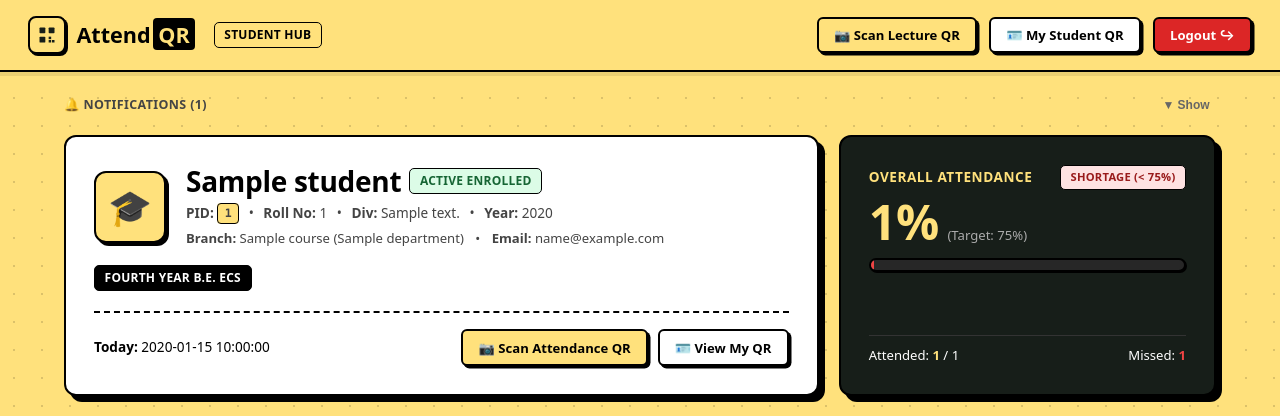
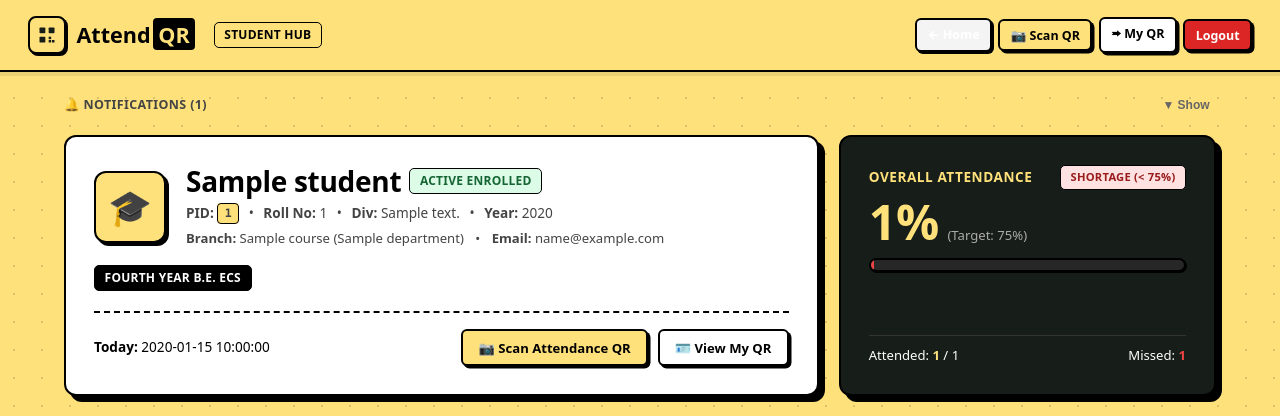
Before and after one commit to siddhantmeher45-stack/Qr-Scan-Attendance, a Flask app: template templates/student_dashboard.html in a window 1280 px wide. Shown: the top 416 px of the page. Run offline with Flask 3, Linux system fonts and the light colour scheme; the template is opened without the code that fills it: most values are stand-ins (such as "Sample title", 1, 10 or a date in 2020); some web fonts are replaced.

Commit message:
UI: Compact navbar buttons + add Home button to student dashboard
- student_dashboard.html: Add '← Home' dashboard button to navbar
- student_dashboard.html: Shrink all nav buttons (font 0.78rem, padding 0.35rem 0.65rem)
- teacher_dashboard.html: Shrink all 4 nav buttons to same compact size
- teacher_dashboard.html: Shorten labels (Start Session, Export, Logout, Home)
- Both: Reduce gap between buttons (0.4rem) so nothing overflows

```diff
--- a/templates/student_dashboard.html
+++ b/templates/student_dashboard.html
@@ -48,15 +48,22 @@
                     style="background:#000; color:#ffe17c; padding:0.1rem 0.35rem; border-radius:4px; margin-left:2px;">QR</span></span>
             <span class="badge badge-primary" style="margin-left:0.5rem; font-size:0.75rem;">Student Hub</span>
         </a>
-        <div class="nb-nav-right">
-            <button onclick="openScannerModal()" class="btn btn-sm btn-primary" style="font-weight:800;">
-                📷 Scan Lecture QR
+        <div class="nb-nav-right" style="display:flex; align-items:center; gap:0.4rem;">
+            <a href="/student-dashboard" class="btn btn-sm"
+               style="background:#f4f4f5; border:2px solid #000; font-weight:800; box-shadow:2px 2px 0 #000; text-decoration:none; font-size:0.78rem; padding:0.35rem 0.65rem;">
+                &#8592; Home
+            </a>
+            <button onclick="openScannerModal()" class="btn btn-sm btn-primary"
+                    style="font-weight:800; font-size:0.78rem; padding:0.35rem 0.65rem;">
+                &#128247; Scan QR
             </button>
-            <button onclick="openStudentQrModal()" class="btn btn-sm btn-secondary" style="font-weight:800;">
-                🪪 My Student QR
+            <button onclick="openStudentQrModal()" class="btn btn-sm btn-secondary"
+                    style="font-weight:800; font-size:0.78rem; padding:0.35rem 0.65rem;">
+                &#129178; My QR
             </button>
-            <button onclick="confirmLogout()" class="btn btn-sm btn-danger">
-                Logout ↪
+            <button onclick="confirmLogout()" class="btn btn-sm btn-danger"
+                    style="font-size:0.78rem; padding:0.35rem 0.65rem;">
+                Logout
             </button>
         </div>
     </nav>
```
Also changed, not shown: templates/teacher_dashboard.html (+13 -9 lines).
